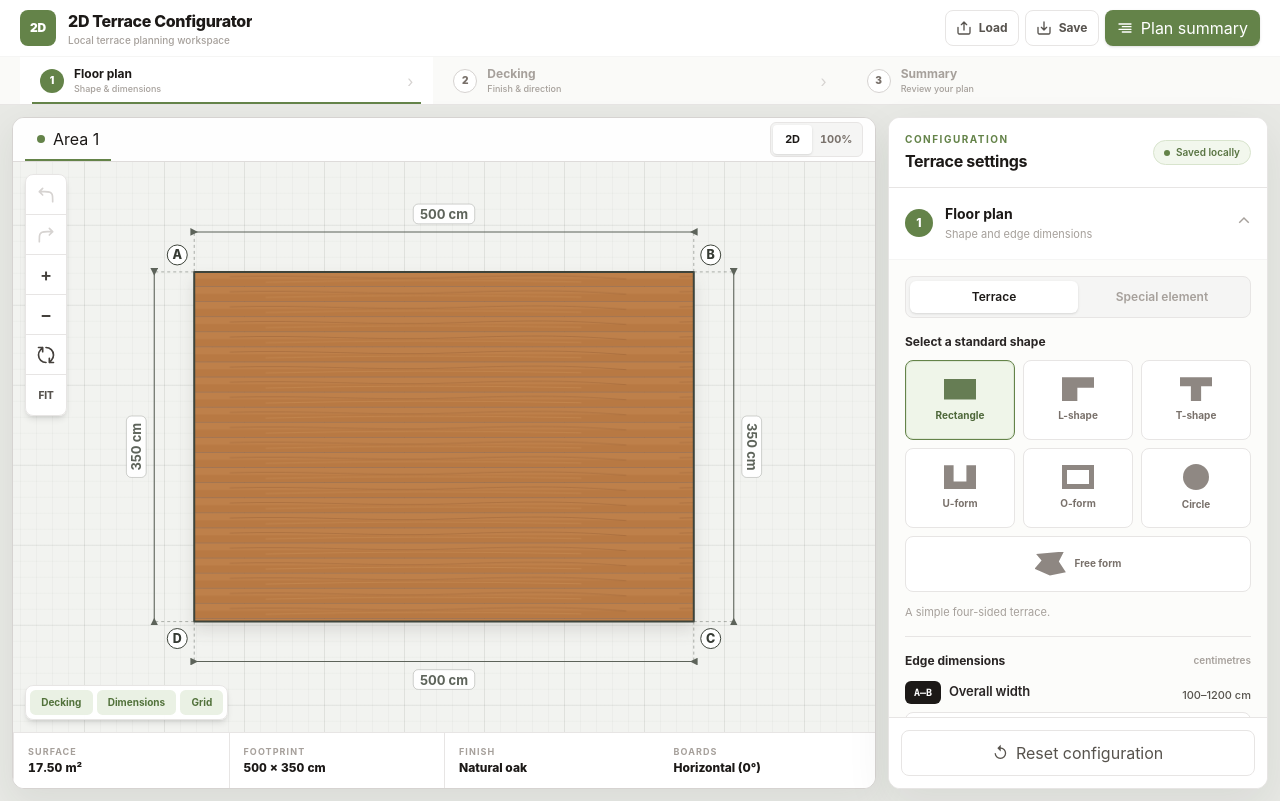
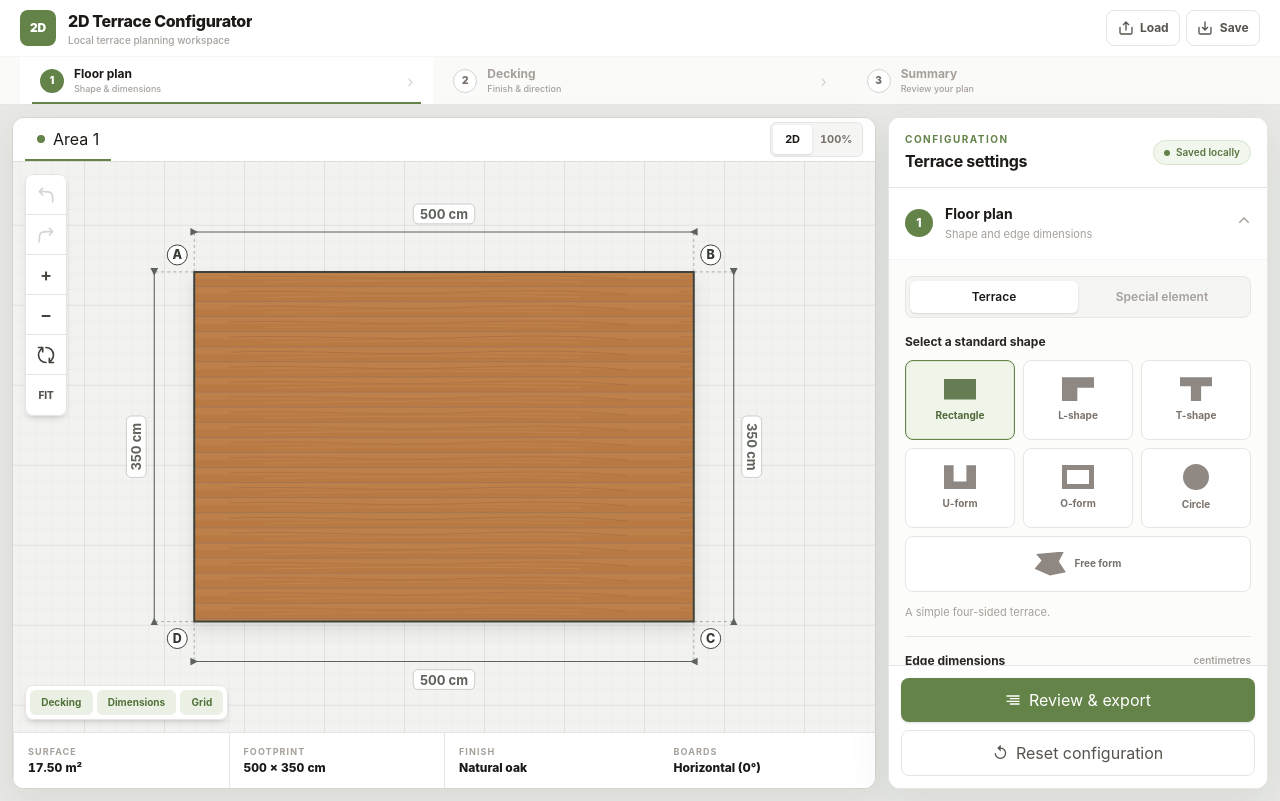
Before and after one commit to roma-marshall/2d-profi, a Vue app: page / in a window 1280 px wide. Built offline with nearby package versions, Linux system fonts and the light colour scheme.

Commit message:
refactor: move plan review to settings panel

```diff
--- a/src/components/configurator/ConfiguratorShell.vue
+++ b/src/components/configurator/ConfiguratorShell.vue
@@ -55,7 +55,7 @@ const activeDimensionKey = ref<string | null>(null)
 const activeSpecialElementId = ref<string | null>(null)
 const summaryOpen = ref(false)
 const summaryDialog = ref<HTMLDialogElement | null>(null)
-const summaryTrigger = ref<HTMLButtonElement | null>(null)
+const summaryTrigger = ref<HTMLElement | null>(null)
 const configFileInput = ref<HTMLInputElement | null>(null)
 const notification = ref<{
   type: 'success' | 'error'
@@ -225,6 +225,10 @@ const handleReset = (): void => {
 }
 
 const openSummary = async (): Promise<void> => {
+  summaryTrigger.value =
+    document.activeElement instanceof HTMLElement
+      ? document.activeElement
+      : null
   summaryOpen.value = true
   await nextTick()
 
@@ -514,27 +518,6 @@ onBeforeUnmount(() => {
             </svg>
             <span class="hidden lg:inline">Save</span>
           </button>
-          <button
-            ref="summaryTrigger"
-            type="button"
-            class="inline-flex h-9 shrink-0 items-center gap-2 rounded-lg bg-[#648349] px-3 text-xs font-bold text-white shadow-sm transition hover:bg-[#56743e] focus-visible:outline-none focus-visible:ring-4 focus-visible:ring-[#dce8d1]"
-            @click="openSummary"
-          >
-            <svg
-              class="size-4"
-              viewBox="0 0 24 24"
-              fill="none"
-              stroke="currentColor"
-              stroke-width="2"
-              stroke-linecap="round"
-              stroke-linejoin="round"
-              aria-hidden="true"
-            >
-              <path d="M8 10H21M3 14H21M8 18H21M3 6H21" />
-            </svg>
-            <span class="hidden sm:inline">Plan summary</span>
-            <span class="sm:hidden">Summary</span>
-          </button>
         </div>
       </div>
 
@@ -675,6 +658,7 @@ onBeforeUnmount(() => {
         @set-start-edge="setStartEdge"
         @update:active-section="activeSection = $event"
         @activate-dimension="handleDimensionActivation"
+        @open-summary="openSummary"
         @reset="handleReset"
       />
     </main>
--- a/src/components/configurator/SettingsPanel.vue
+++ b/src/components/configurator/SettingsPanel.vue
@@ -62,6 +62,7 @@ const emit = defineEmits<{
   'set-start-edge': [edgeId: string]
   'update:active-section': [section: ConfiguratorSection]
   'activate-dimension': [key: string | null]
+  'open-summary': []
   reset: []
 }>()
 
@@ -1036,7 +1037,27 @@ watch(
       </section>
     </div>
 
-    <footer class="border-t border-stone-200 bg-white p-3">
+    <footer class="space-y-2 border-t border-stone-200 bg-white p-3">
+      <button
+        type="button"
+        class="inline-flex w-full items-center justify-center gap-2 rounded-lg bg-[#648349] px-4 py-2.5 text-xs font-bold text-white shadow-sm transition hover:bg-[#56743e] focus-visible:outline-none focus-visible:ring-4 focus-visible:ring-[#dce8d1]"
+        aria-label="Open plan review and export options"
+        @click="emit('open-summary')"
+      >
+        <svg
+          class="size-4"
+          viewBox="0 0 24 24"
+          fill="none"
+          stroke="currentColor"
+          stroke-width="2"
+          stroke-linecap="round"
+          stroke-linejoin="round"
+          aria-hidden="true"
+        >
+          <path d="M8 10H21M3 14H21M8 18H21M3 6H21" />
+        </svg>
+        Review &amp; export
+      </button>
       <button
         type="button"
         class="inline-flex w-full items-center justify-center gap-2 rounded-lg border border-stone-200 bg-white px-4 py-2.5 text-xs font-bold text-stone-600 transition hover:border-stone-300 hover:bg-stone-50 hover:text-stone-900 focus-visible:outline-none focus-visible:ring-4 focus-visible:ring-stone-100"
```
